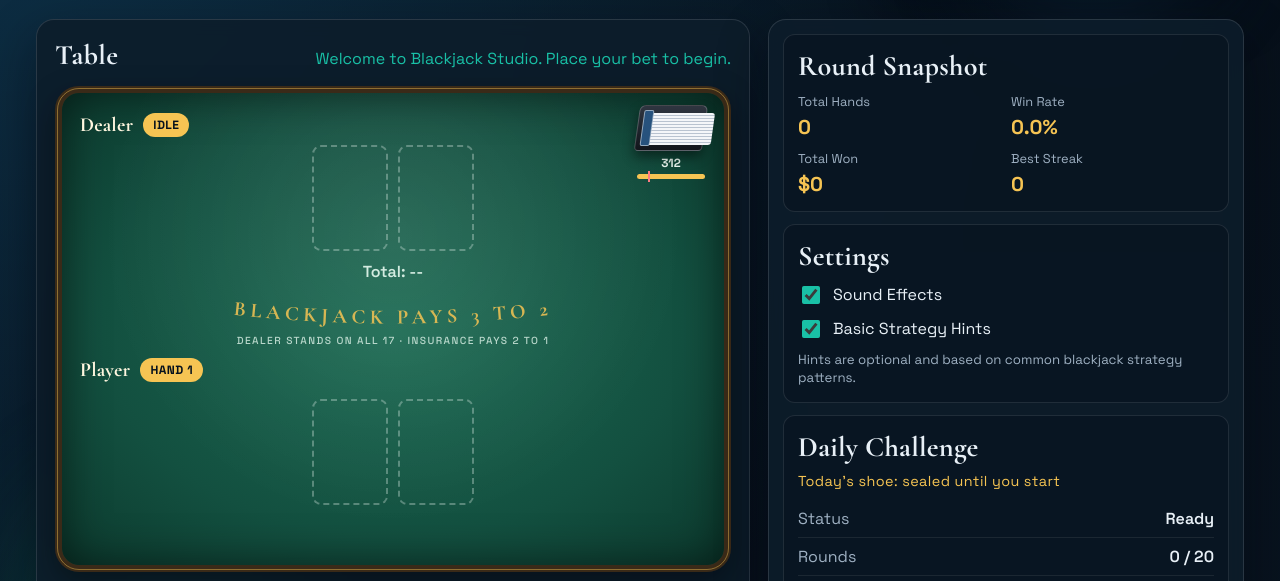
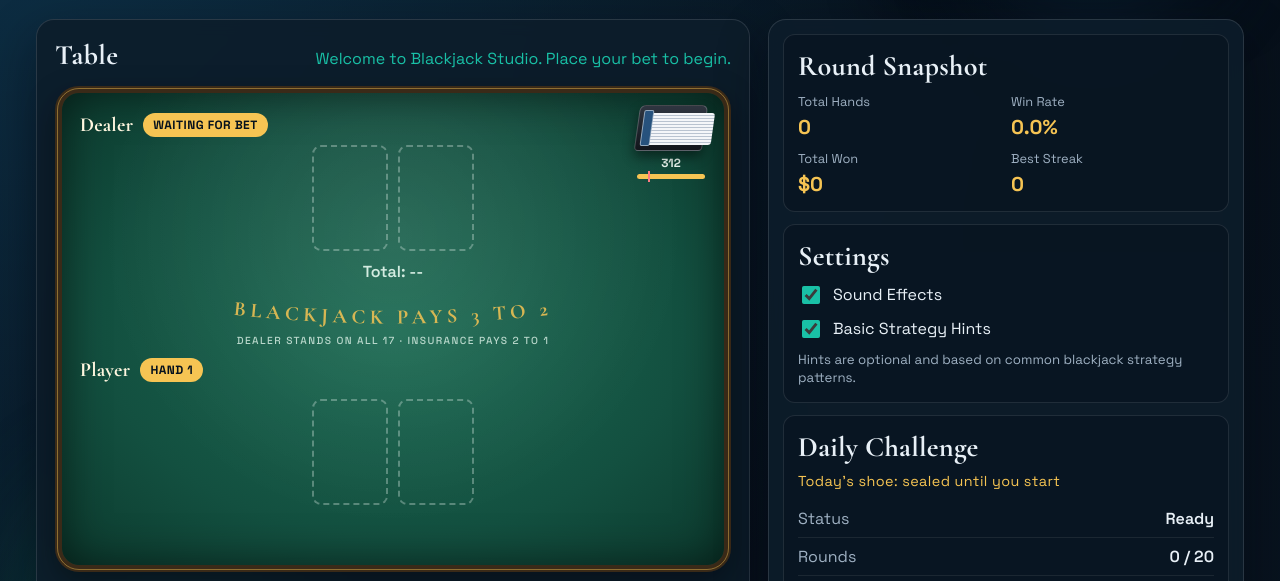
Before and after one commit to forbiddenlink/blackjack-game, a website: page index.html in a window 1280 px wide. Shown: the part 164-745 px from the top of the page. Drawn offline with nearby package versions, Linux system fonts and the light colour scheme.

Commit message:
fix(ui): say whose turn it is in the table phase badge
The badge sits next to the Dealer heading, so 'Player' during the player's turn read as the
dealer being labelled a player. Plain phrases name the state instead.

```diff
--- a/index.html
+++ b/index.html
@@ -63,7 +63,7 @@
                 </div>
 
                 <article class="hand-block dealer-block">
-                    <h3>Dealer <span id="dealer-phase" class="badge">Idle</span></h3>
+                    <h3>Dealer <span id="dealer-phase" class="badge">Waiting for bet</span></h3>
                     <ul id="dealer-cards" class="cards-container" aria-label="Dealer cards"></ul>
                     <p id="dealer-sum-el" class="hand-sum">Total: --</p>
                 </article>
--- a/index.js
+++ b/index.js
@@ -1170,13 +1170,13 @@ function renderTable() {
   }
 
   const phaseLabel = {
-    betting: 'Idle',
-    'player-turn': 'Player',
-    'dealer-turn': 'Dealer',
+    betting: 'Waiting for bet',
+    'player-turn': 'Your turn',
+    'dealer-turn': 'Drawing',
     'round-over': 'Settled',
   }
 
-  elements['dealer-phase'].textContent = phaseLabel[round.phase] || 'Idle'
+  elements['dealer-phase'].textContent = phaseLabel[round.phase] || 'Waiting for bet'
 }
 
 const RESULT_LABELS = {
```
